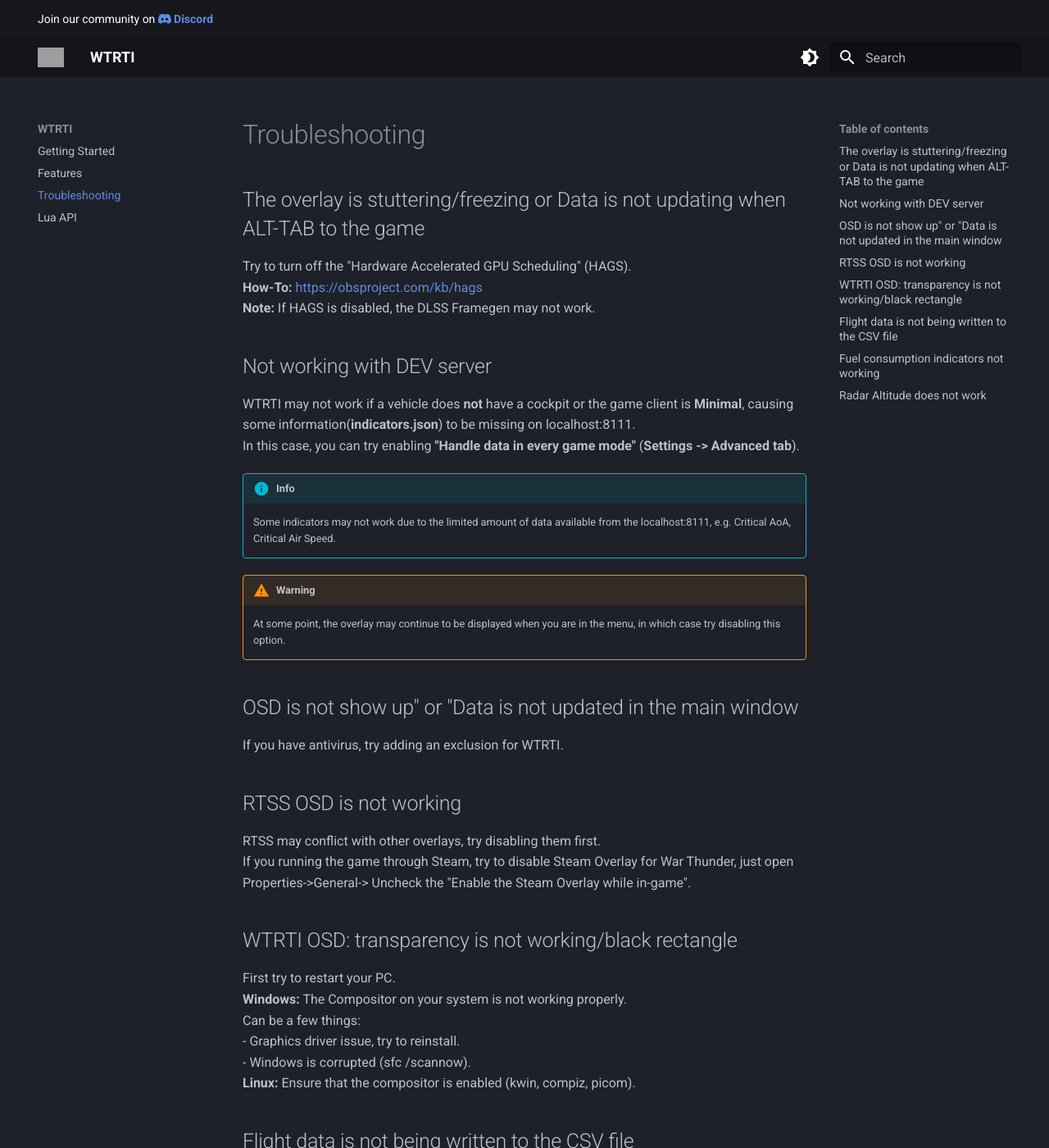
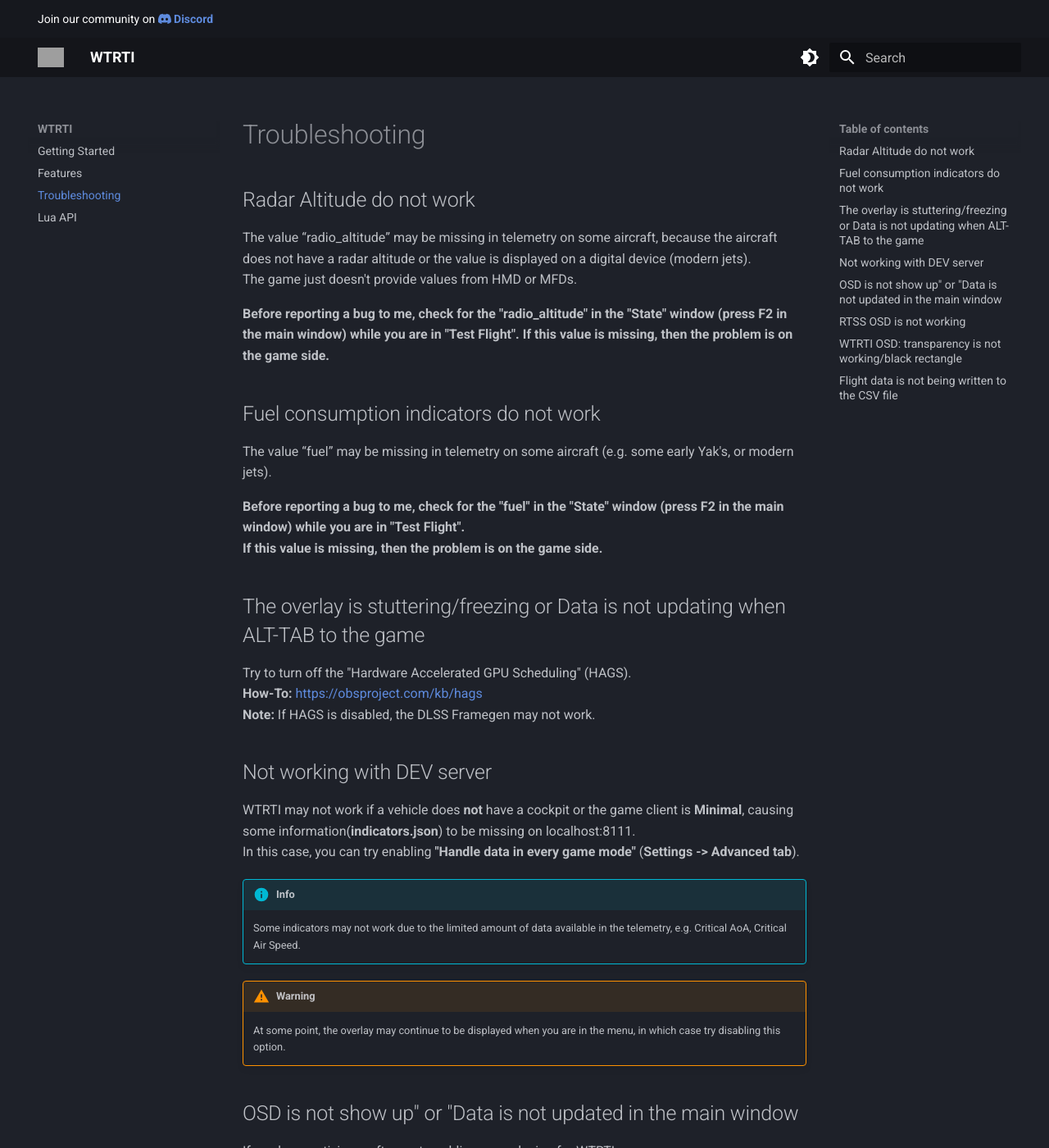
Before and after one commit to MeSoftHorny/WTRTI, an MkDocs documentation site: the page built from docs/docs/troubleshooting.md, in a window 1280 px wide and 1400 px high. Shown: the whole window at 82% size. Built offline with MkDocs 1.6.1 and Material for MkDocs 9.7.7, drawn with Linux system fonts in a browser that asks for light colours; some of the changed text lies outside the part shown; grey boxes are pictures that could not be loaded.

Commit message:
docs: Add some clarifications

```diff
--- a/docs/docs/troubleshooting.md
+++ b/docs/docs/troubleshooting.md
@@ -1,3 +1,16 @@
+## Radar Altitude do not work
+The value “radio_altitude” may be missing in telemetry on some aircraft, because the aircraft does not have a radar altitude or the value is displayed on a digital device (modern jets).
+The game just doesn't provide values from HMD or MFDs.
+
+**Before reporting a bug to me, check for the "radio_altitude" in the "State" window (press F2 in the main window) while you are in "Test Flight".
+If this value is missing, then the problem is on the game side.**
+
+## Fuel consumption indicators do not work
+The value “fuel” may be missing in telemetry on some aircraft (e.g. some early Yak's, or modern jets).
+
+**Before reporting a bug to me, check for the "fuel" in the "State" window (press F2 in the main window) while you are in "Test Flight".
+If this value is missing, then the problem is on the game side.**
+
 ## The overlay is stuttering/freezing or Data is not updating when ALT-TAB to the game
 Try to turn off the "Hardware Accelerated GPU Scheduling" (HAGS).
 **How-To:** <https://obsproject.com/kb/hags>
@@ -7,12 +20,12 @@
 WTRTI may not work if a vehicle does **not** have a cockpit or the game client is **Minimal**, causing some information(**indicators.json**) to be missing on localhost:8111.
 In this case, you can try enabling **"Handle data in every game mode"** (**Settings -> Advanced tab**).
 !!! info
-    Some indicators may not work due to the limited amount of data available from the localhost:8111, e.g. Critical AoA, Critical Air Speed.
+    Some indicators may not work due to the limited amount of data available in the telemetry, e.g. Critical AoA, Critical Air Speed.
 !!! warning
     At some point, the overlay may continue to be displayed when you are in the menu, in which case try disabling this option.
 
 ## OSD is not show up" or "Data is not updated in the main window
-If you have antivirus, try adding an exclusion for WTRTI.
+If you have antivirus software, try adding an exclusion for WTRTI.
 
 ## RTSS OSD is not working
 RTSS may conflict with other overlays, try disabling them first.
@@ -28,11 +41,3 @@
 
 ## Flight data is not being written to the CSV file
 Perhaps Antivirus restricts write access, try to add exclusion for WTRTI.
-
-## Fuel consumption indicators not working
-The "fuel" value in the localhost:8111 (web-map) is missing on some aircraft (e.g. some early Yak's).
-
-_Before bug-report to me, check for the "**fuel**" in the "State" window (press F2 in the main window), while you in "Test Flight"._
-
-## Radar Altitude does not work
-The "**radio_altitude**" value in the localhost:8111 may be missing on some aircraft, because the aircraft does not have a radar altitude or the value is displayed on a digital device (modern jets).
```
Also changed, not shown: docs/docs/features.md (+2 -1 lines), docs/docs/index.md (+1 -0 lines).
